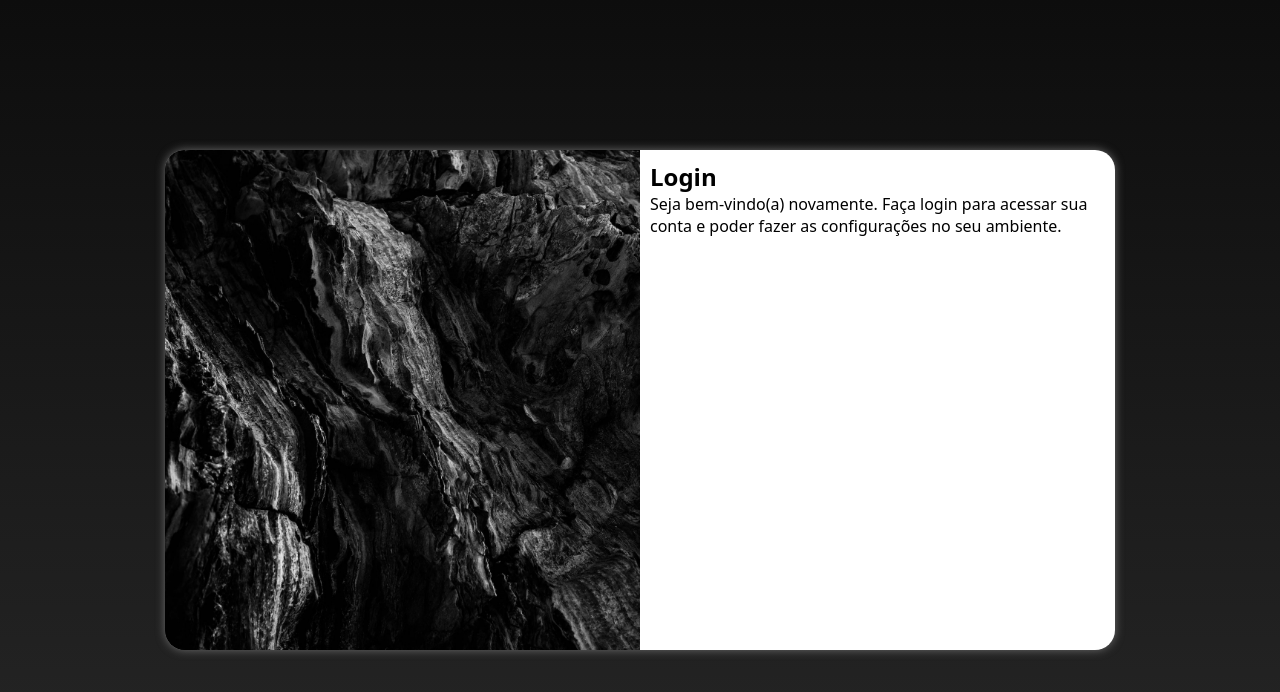
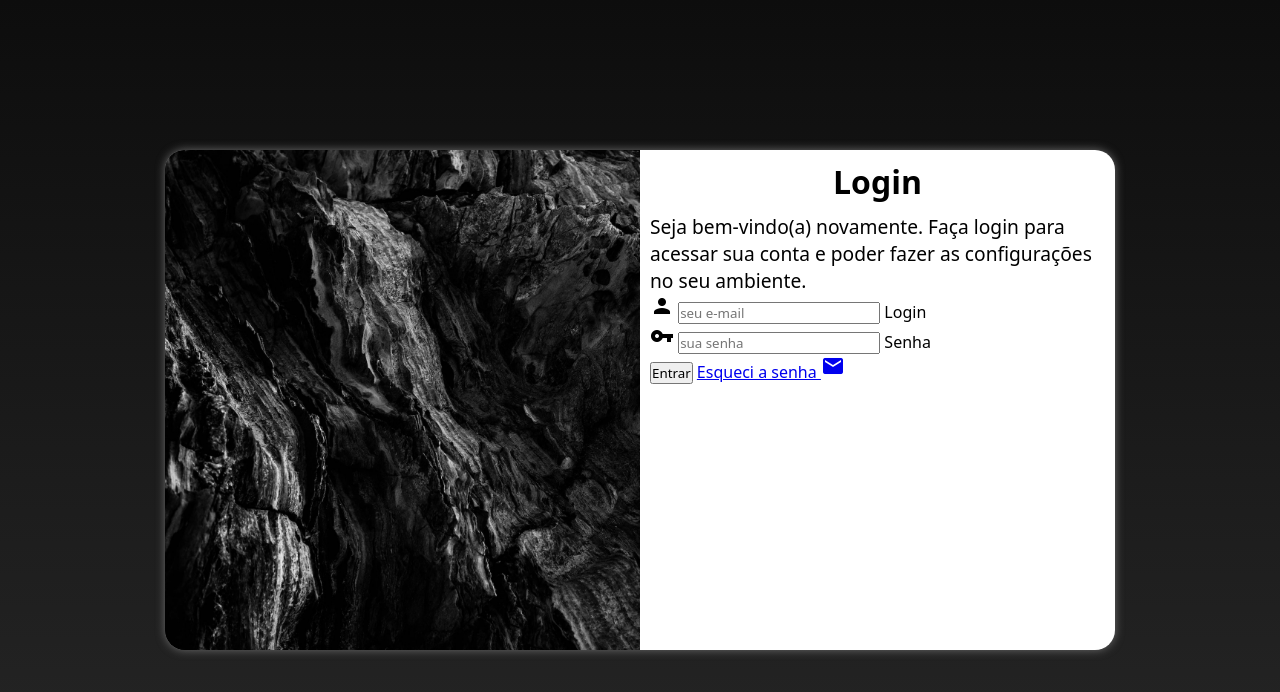
Before and after one commit to saintjohnn/projeto-login, a plain HTML site: page index.html in a window 1280 px wide. Drawn offline with Linux system fonts and the light colour scheme.

Commit message:
adicionei o formulario

```diff
--- a/estilos/media-query.css
+++ b/estilos/media-query.css
@@ -44,4 +44,12 @@
         width: 50%;
     }
 
+    #formulario > h1 {
+        font-size: 2em;
+    }
+
+    #formulario > p {
+        font-size: 1.2em;
+    }
+
 }
--- a/estilos/style.css
+++ b/estilos/style.css
@@ -56,3 +56,12 @@ main {
     padding: 10px;
     display: block;
 }
+
+#formulario > h1 {
+    text-align: center;
+    margin-bottom: 10px;
+}
+
+#formulario > p {
+    font-size: 0.8em;
+}
--- a/index.html
+++ b/index.html
@@ -5,6 +5,7 @@
     <meta http-equiv="X-UA-Compatible" content="IE=edge">
     <meta name="viewport" content="width=device-width, initial-scale=1.0">
     <title>Login</title>
+    <link href="https://fonts.googleapis.com/icon?family=Material+Icons" rel="stylesheet">
     <link rel="stylesheet" href="estilos/style.css">
     <link rel="stylesheet" href="estilos/media-query.css">
 </head>
@@ -17,8 +18,21 @@
             <div id="formulario">
                 <h1>Login</h1>
                 <p>Seja bem-vindo(a) novamente. Faça login para acessar sua conta e poder fazer as configurações no seu ambiente.</p>
-                <form action="login.php" method="post">
-
+                <form action="login.php" method="post" autocomplete="on">
+                    <div class="campo">
+                        <span class="material-icons">person</span>
+                        <input type="text" name="login" id="ilogin" placeholder="seu e-mail" autocomplete="email" required maxlength="30">
+                        <label for="ilogin">Login</label>
+                    </div>
+                    <div class="campo">
+                        <span class="material-icons">vpn_key</span>
+                        <input type="password" name="senha" id="isenha" autocomplete="current-password" placeholder="sua senha" required minlength="8" maxlength="20">
+                        <label for="isenha">Senha</label>
+                    </div>
+                    <input type="submit" value="Entrar">
+                    <a href="esqueci.html">
+                        Esqueci a senha <i class="material-icons">email</i>
+                    </a>
                 </form>
             </div>
         </section>
```
